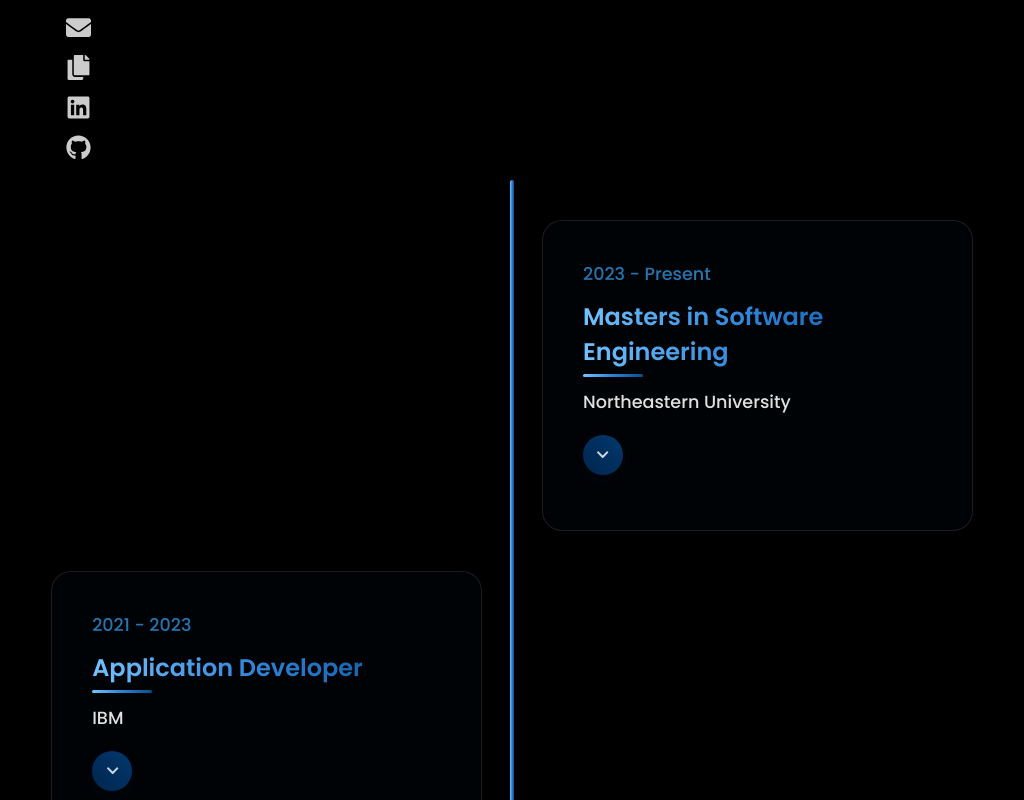
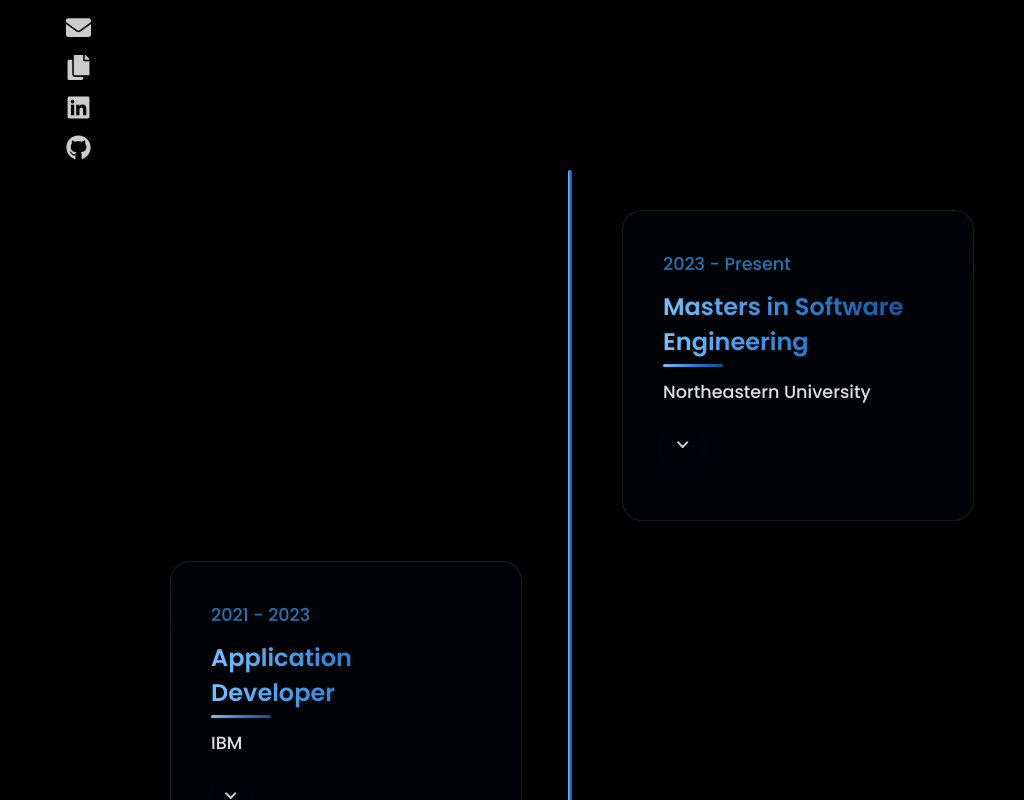
Before and after one commit to thejusthom/portfolio-thejus, a React (Create React App) app: page / in a window 1024 px wide. Shown: the part 620-1420 px from the top of the page. Built offline with nearby package versions, Linux system fonts and the light colour scheme.

Commit message:
ipad padding fix

```diff
--- a/src/styles/TimelineStyle.css
+++ b/src/styles/TimelineStyle.css
@@ -110,7 +110,8 @@
 
 .expand-button {
     padding: 12px;
-    background: linear-gradient(45deg, #00264D, #02386E);
+    /* background: linear-gradient(45deg, #00264D, #02386E); */
+    background: transparent;
     border: none;
     border-radius: 30px;
     color: white;
@@ -211,10 +212,22 @@
     animation: slideDown 0.3s ease forwards;
 }
 
+@media screen and (max-width: 1040px), (max-height: 550px) {
+    .timeline-container {
+        margin: 50px 7vw 0px 20vw; /* Add left margin to account for sidebar */
+        padding: 0 20px;
+    }
+
+    .timeline {
+        max-width: 900px; /* Reduce max-width for better fit */
+    }
+}
+
 @media screen and (max-width: 768px) {
     .timeline-container {
-        padding: 30px 20px;
-        margin: 40px auto;
+        margin: 80px auto 40px; /* Reset margin for mobile view */
+        padding: 0 20px;
+        /* overflow-x: hidden; */
     }
 
     .timeline::before {
@@ -248,6 +261,54 @@
     }
 }
 
+@media screen and (min-width: 769px) and (max-width: 1024px) {
+    .timeline-container {
+        width: calc(100% - 100px); /* Account for sidebar */
+        margin-left: 100px; /* Adjust based on your sidebar width */
+        padding: 0 20px;
+    }
+
+    .timeline {
+        max-width: 100%;
+        padding: 40px 20px;
+    }
+
+    .timeline-item {
+        width: calc(50% - 40px); /* Reduce width slightly */
+    }
+
+    .timeline::before {
+        left: calc(50% - 2px); /* Center the timeline line */
+    }
+
+    .timeline-dot {
+        left: -40px;
+    }
+
+    .timeline-item:nth-child(odd) .timeline-dot {
+        right: -40px;
+    }
+}
+
+/* Fix for iPad Pro and similar tablet screens */
+@media screen and (min-width: 1024px) and (max-width: 1366px) {
+    .timeline-container {
+        width: calc(100% - 120px);
+        margin-left: 120px;
+        padding: 0 30px;
+        overflow-x: hidden;
+    }
+
+    .timeline {
+        width: 100%;
+        max-width: none;
+    }
+
+    .timeline-item {
+        width: calc(50% - 50px);
+    }
+}
+
 @media screen and (max-width: 480px) {
     .timeline-container {
         padding: 20px 15px;
```
